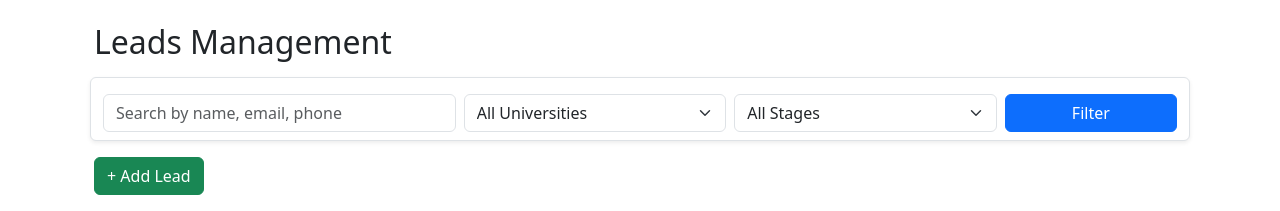
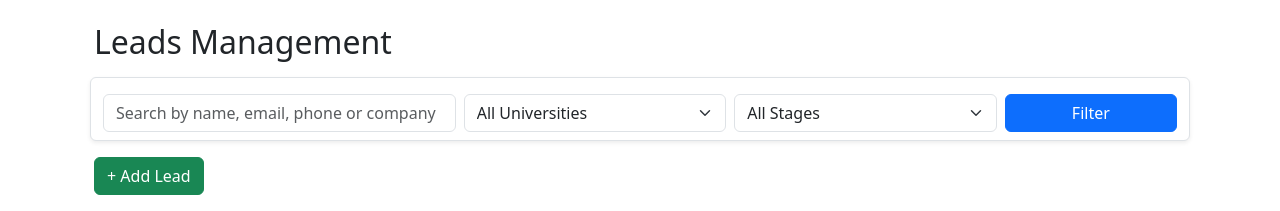
Before and after one commit to harshgul/gng-crm, a Flask app: page /leads in a window 1280 px wide. Shown: the part 239-450 px from the top of the page. Run offline with Flask 3, Linux system fonts and the light colour scheme; the visitor is signed in with stand-in values (Sample User, id 1); data that the repository does not hold is empty; some libraries are stand-ins or nearby versions.

Commit message:
Update leads.html

```diff
--- a/templates/leads.html
+++ b/templates/leads.html
@@ -24,7 +24,7 @@
     <!-- Search -->
     <div class="col-12 col-md-4">
         <input type="text" name="q" class="form-control"
-               placeholder="Search by name, email, phone"
+               placeholder="Search by name, email, phone or company"
                value="{{ search_query }}">
     </div>
 
```
